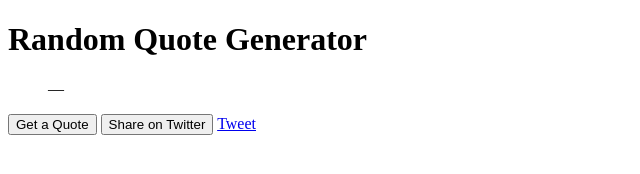
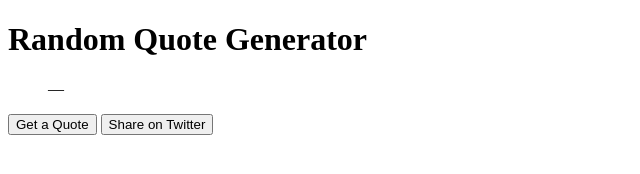
Before and after one commit to RStrydom/Random-Quote-Generator---FCC, a plain HTML site: page index.html in a window 1280 px wide. Shown: the full height of the page, 0-640 px from the left. Drawn offline with nearby package versions, Linux system fonts and the light colour scheme.

Commit message:
Remove twitter share button template

```diff
--- a/index.html
+++ b/index.html
@@ -26,7 +26,6 @@
     <!-- <footer>
         <a href="www.renierstrydom.co.za">Renier Strydom</a>
     </footer> -->
-    <a href="https://twitter.com/share" class="twitter-share-button" data-show-count="false">Tweet</a><script async src="//platform.twitter.com/widgets.js" charset="utf-8"></script>
     <script
     src="https://code.jquery.com/jquery-2.2.4.min.js"
     integrity="sha256-BbhdlvQf/xTY9gja0Dq3HiwQF8LaCRTXxZKRutelT44="
```
